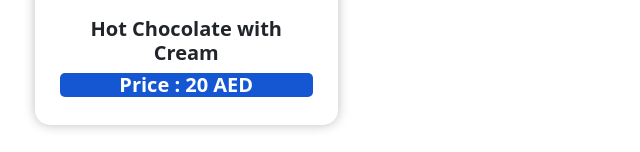
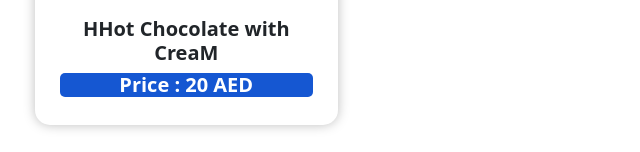
Before and after one commit to Consoloee/Menu-, a plain HTML site: page AlQuudra.html in a window 1280 px wide. Shown: the part 1455-1607 px from the top of the page, 0-640 px from the left. Drawn offline with nearby package versions, Linux system fonts and the light colour scheme; files whose address does not match are found by name.

Commit message:
Update AlQuudra.html

```diff
--- a/AlQuudra.html
+++ b/AlQuudra.html
@@ -712,7 +712,7 @@
                 </a>
                 <div class="details">
                     <div class="details-sub">
-                        <h5 class="name">Hot Chocolate with Cream</h5>
+                        <h5 class="name">HHot Chocolate with CreaM </h5>
 
                         <h5 class="price"> Price : 20 AED </h5>
                     </div>
```
